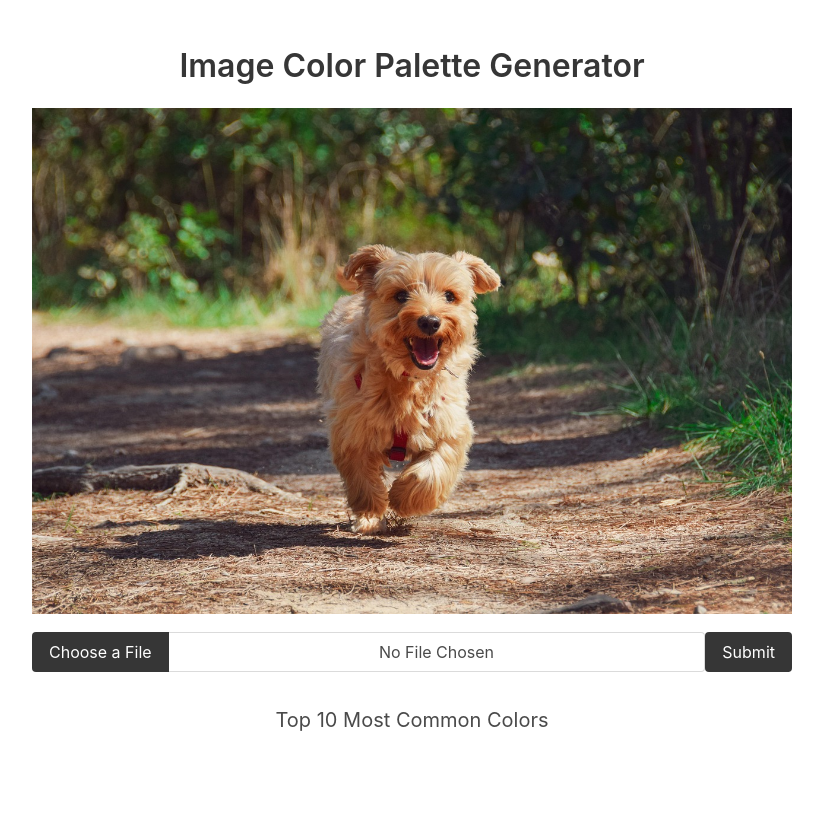
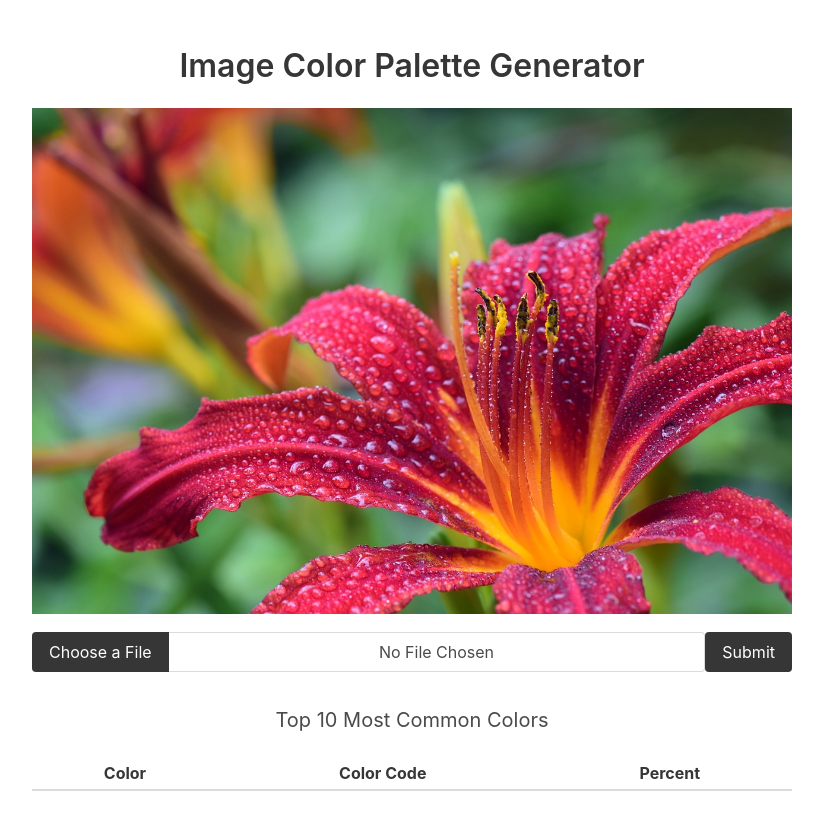
Before and after one commit to kateryna-kochina/image-colors-palette-generator, a Flask app: template app/templates/index.html in a window 1280 px wide. Shown: the whole page, without its empty margins (228-1051 px from the left). Before the commit the page ends 731 px from the top, so only its background shows below. Run offline with Flask 3, Linux system fonts and the light colour scheme; the template is opened without the code that fills it, so the values that code supplies are empty.

Commit message:
Add results table

```diff
--- a/app/templates/index.html
+++ b/app/templates/index.html
@@ -13,7 +13,6 @@
     </head>
     <body>
         <section class="section is-primary has-text-centered">
-
             <div class="container">
                 <div class="columns is-centered">
                     <div class="column is-8">
@@ -63,16 +62,34 @@
                 <div class="columns is-centered">
                     <div class="column is-8">
                         <br />
-                        <h2 class="subtitle">
-                            Top 10 Most Common Colors
-                        </h2>
-                        {% for color, count in top_colors %}
-                        <li>{{ color }} - {{ count }} occurrences</li>
-                        {% endfor %}
+                        <h2 class="subtitle">Top 10 Most Common Colors</h2>
+
+                        <table class="table is-fullwidth is-narrow is-centered">
+                            <thead>
+                                <tr>
+                                    <td><strong>Color</strong></td>
+                                    <td><strong>Color Code</strong></td>
+                                    <td><strong>Percent</strong></td>
+                                </tr>
+                            </thead>
+                            <tbody>
+                                {% for color, count in top_colors %}
+                                <tr>
+                                    <td>
+                                        <div
+                                            class="box"
+                                            style="background-color: {{ color }}"
+                                        ></div>
+                                    </td>
+                                    <td>{{ color }}</td>
+                                    <td>{{ count }}</td>
+                                </tr>
+                                {% endfor %}
+                            </tbody>
+                        </table>
                     </div>
                 </div>
             </div>
-
         </section>
     </body>
 </html>
--- a/run.py
+++ b/run.py
@@ -1,6 +1,8 @@
 from app.routes import create_app
+
 
 app = create_app()
 
+
 if __name__ == '__main__':
     app.run(debug=True)
```
Also changed, not shown: app/logic.py (+15 -3 lines), app/static/assets/img/default-image-2.jpg (deleted), app/static/assets/img/default-image.jpg.
